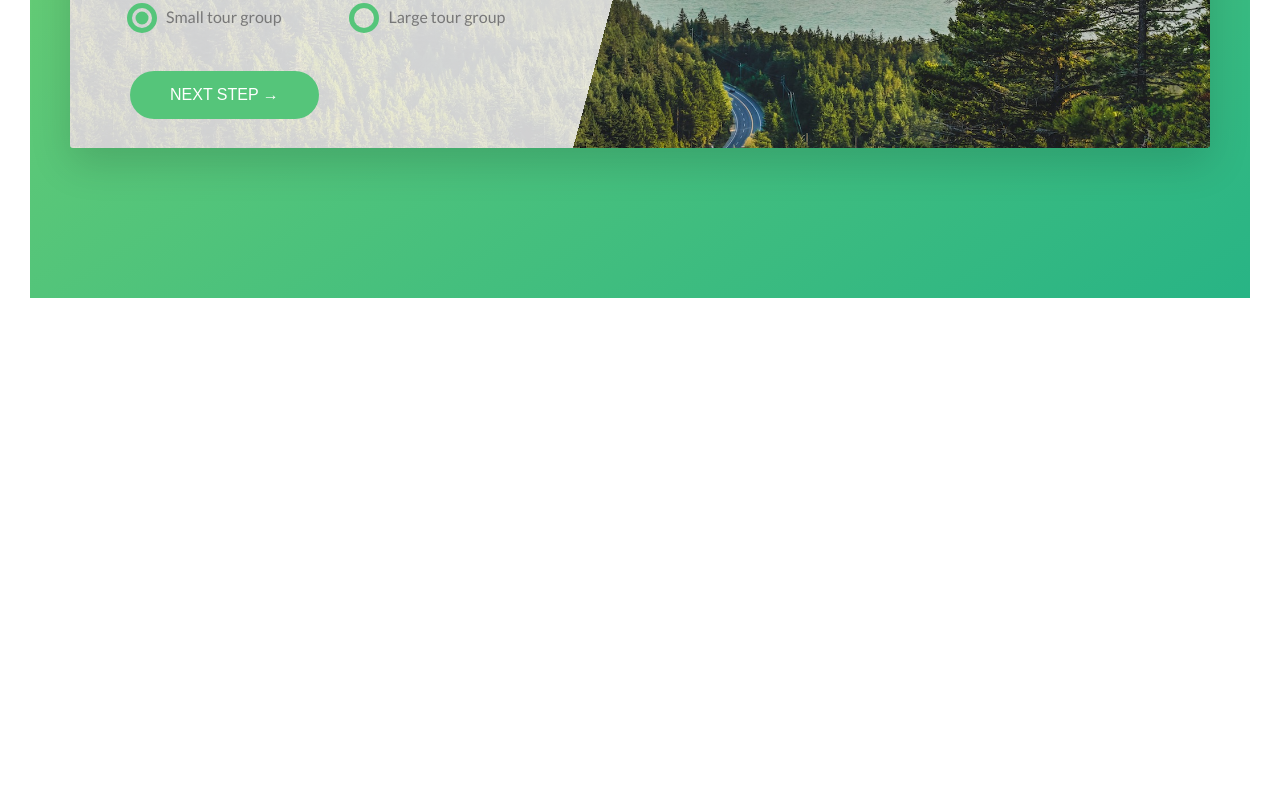
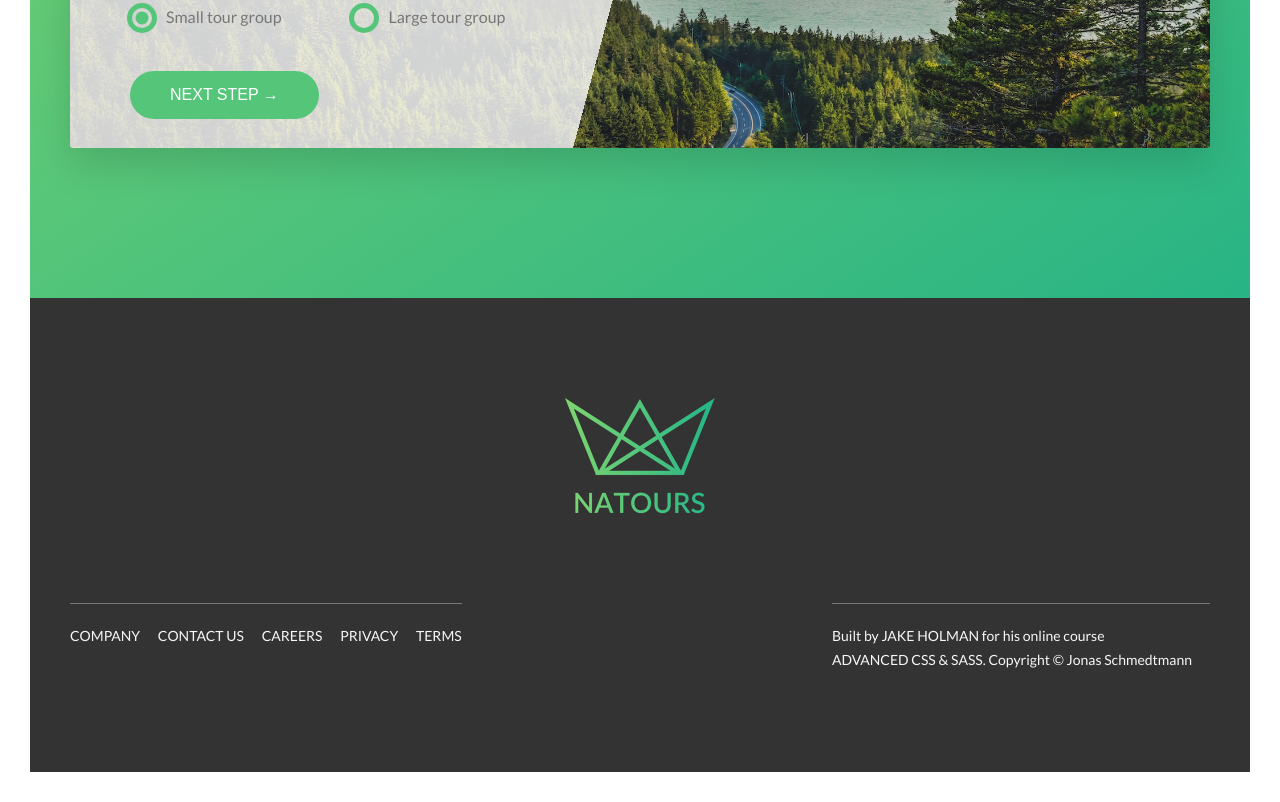
Before and after one commit to jakeisonline/udemy-courses, a website: page advanced-css/natours/index.html in a window 1280 px wide. Shown: the part 4903-5705 px from the top of the page. Before the commit the page ends 5231 px from the top, so only its background shows below. Drawn offline with Linux system fonts and the light colour scheme.

Commit message:
Lecture 48 - Footer

```diff
--- a/advanced-css/natours/index.html
+++ b/advanced-css/natours/index.html
@@ -278,5 +278,28 @@
           </div>
         </section>
       </main>
+      <footer class="footer">
+        <div class="footer__logo-box">
+          <img src="img/logo-green-2x.png" alt="Full logo" class="footer__logo">
+        </div>
+        <div class="row">
+          <div class="col-1-of-2">
+            <div class="footer__navigation">
+              <ul class="footer__list">
+                <li class="footer__item"><a href="#" class="footer__link">Company</a></li>
+                <li class="footer__item"><a href="#" class="footer__link">Contact us</a></li>
+                <li class="footer__item"><a href="#" class="footer__link">Careers</a></li>
+                <li class="footer__item"><a href="#" class="footer__link">Privacy</a></li>
+                <li class="footer__item"><a href="#" class="footer__link">Terms</a></li>
+              </ul>
+            </div>
+          </div>
+          <div class="col-1-of-2">
+            <p class="footer__copyright">
+              Built by <a href="" class="footer__link">Jake Holman</a> for his online course <a href="#" class="footer__link">Advanced CSS & Sass</a>. Copyright &copy; Jonas Schmedtmann
+            </p>
+          </div>
+        </div>
+      </footer>
     </body>
 </html>
--- a/advanced-css/natours/sass/abstracts/_variables.scss
+++ b/advanced-css/natours/sass/abstracts/_variables.scss
@@ -16,6 +16,7 @@ $color-grey-light-2: #eee;
 
 $color-grey-dark: #777;
 $color-grey-dark-2: #999;
+$color-grey-dark-3: #333;
 
 $color-white: #fff;
 $color-black: #000;
--- /dev/null
+++ b/advanced-css/natours/sass/layouts/_footer.scss
@@ -0,0 +1,61 @@
+.footer {
+  background-color: $color-grey-dark-3;
+  padding: 10rem 0;
+  font-size: 1.4rem;
+  color: $color-grey-light-1;
+
+  &__logo-box {
+    text-align: center;
+    margin-bottom: 8rem;
+  }
+
+  &__logo {
+    width: 15rem;
+    height: auto;
+  }
+
+  &__navigation {
+    border-top: 1px solid $color-grey-dark;
+    padding-top: 2rem;
+    display: inline-block;
+  }
+
+  &__list {
+    list-style: none;
+  }
+
+  &__item {
+    display: inline-block;
+
+    &:not(:last-child) {
+      margin-right: 1.5rem;
+    }
+  }
+
+  &__link {
+    &,
+    &:link,
+    &:visited {
+      color: $color-grey-light-1;
+      background-color: $color-grey-dark-3;
+      text-decoration: none;
+      text-transform: uppercase;
+      display: inline-block;
+      transition: all 0.2s;
+    }
+
+    &:hover,
+    &:active {
+      color: $color-primary;
+      box-shadow: 0 1rem 2rem rgba($color-black, 0.4);
+      transform: rotate(5deg) scale(1.3);
+    }
+  }
+
+  &__copyright {
+    border-top: 1px solid $color-grey-dark;
+    padding-top: 2rem;
+    width: 70%;
+    float: right;
+  }
+}
--- a/advanced-css/natours/sass/main.scss
+++ b/advanced-css/natours/sass/main.scss
@@ -17,5 +17,6 @@
 
 @import "layouts/header";
 @import "layouts/grid";
+@import "layouts/footer";
 
 @import "pages/home";
```
Also changed, not shown: advanced-css/natours/css/style.css.
